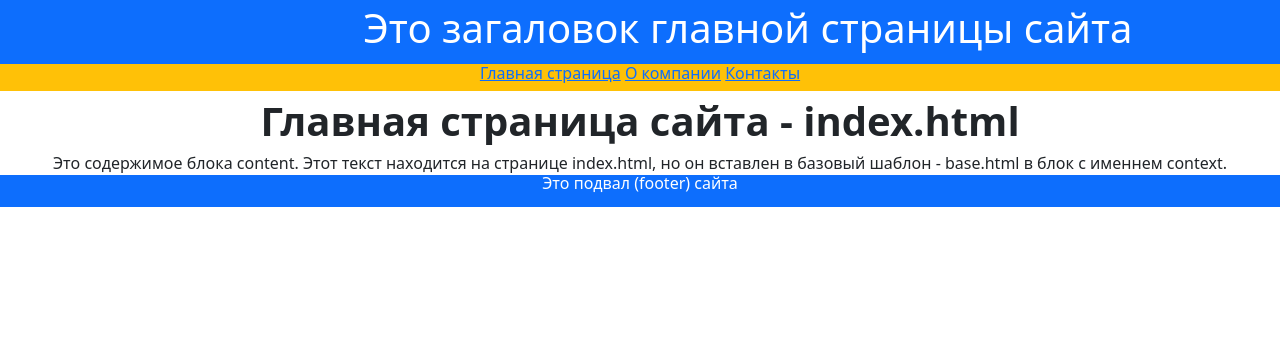
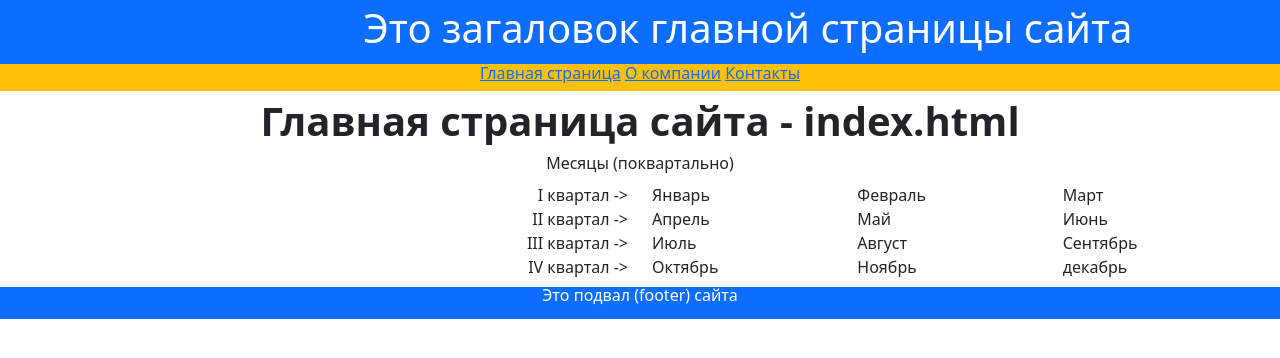
Before and after one commit to Serega4x4/Web_1, a Django app: page / in a window 1280 px wide. Shown: the top 358 px of the page. Run offline with Django 4.2, Linux system fonts and the light colour scheme; some libraries are stand-ins or nearby versions.

Commit message:
tags of Bootstrap for views lists like tables

```diff
--- a/hello/firstapp/views.py
+++ b/hello/firstapp/views.py
@@ -5,7 +5,13 @@ from django.template.response import TemplateResponse
 
 
 def index(request):
-    return render(request, "firstapp/index.html")
+    my_kv = ['I квартал ->', 'II квартал ->', 'III квартал ->', 'IV квартал ->']
+    my_month = ['Январь', 'Февраль', 'Март',
+                'Апрель', 'Май', 'Июнь',
+                'Июль', 'Август', 'Сентябрь',
+                'Октябрь', 'Ноябрь', 'декабрь']
+    context = {'my_month': my_month, 'my_kv': my_kv}
+    return render(request, "firstapp/index.html", context)
 
 
 def about(request):
--- a/hello/templates/firstapp/index.html
+++ b/hello/templates/firstapp/index.html
@@ -2,6 +2,21 @@
 {% block title %}Главная страница{% endblock title %}
 {% block header %} Главная страница сайта - index.html {% endblock header %}
 {% block content %}
-    Это содержимое блока content. Этот текст находится на странице index.html,
-    но он вставлен в базовый шаблон - base.html в блок с именнем context.
+    Месяцы (поквартально)
+    <div class="container-fluid my-2 text-start">
+        <div class="row">
+            <div class="col-6 text-end">
+                {% for kv in my_kv %}
+                <div>{{ kv }}</div>
+                {% endfor %}
+            </div>
+            <div class="col-6">
+                <div class="row">
+                    {% for month in my_month %}
+                        <div class="col-4">{{ month }}</div>
+                    {% endfor %}
+                </div>
+            </div>
+        </div>
+    </div>
 {% endblock content %}
```
